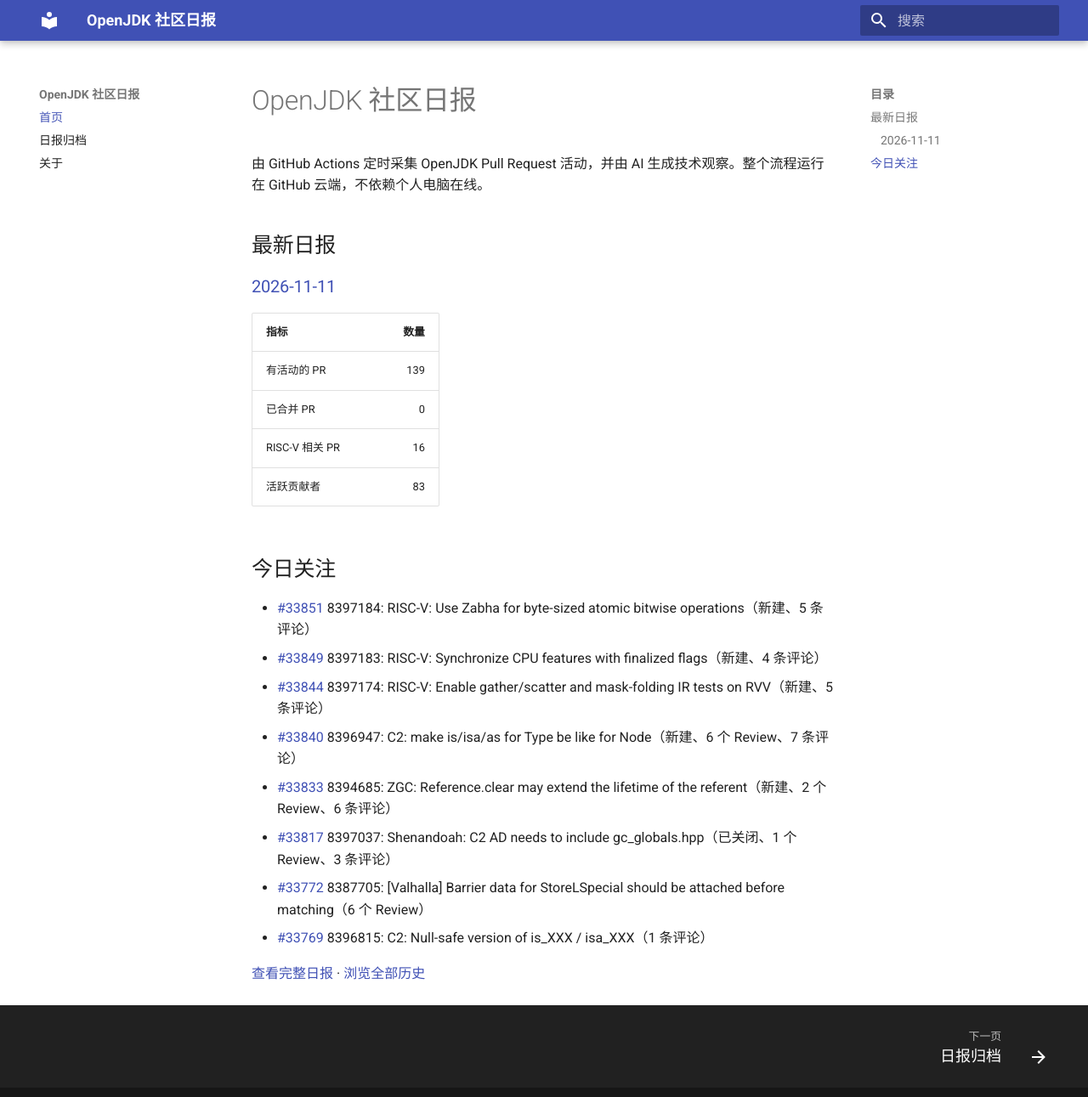
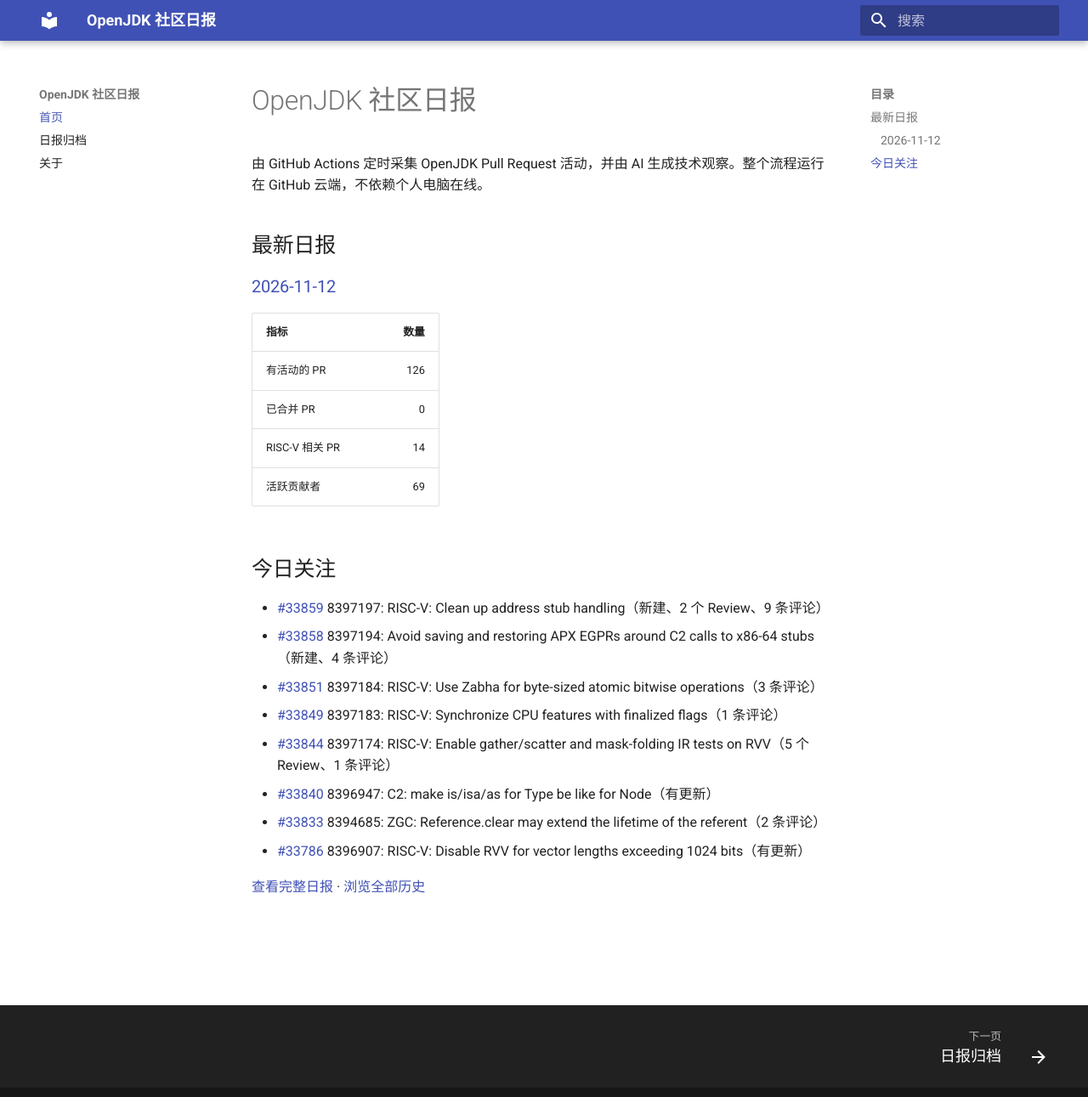
Before and after one commit to DingliZhang/openjdk-daily, an MkDocs documentation site: the page built from docs/index.md, in a window 1280 px wide and 1304 px high. Shown: the top 1291 px of the window at 85% size. Built offline with MkDocs 1.6.1 and Material for MkDocs 9.7.7, drawn with Linux system fonts in a browser that asks for light colours.

Commit message:
report: add OpenJDK daily report

```diff
--- a/docs/index.md
+++ b/docs/index.md
@@ -4,24 +4,24 @@
 
 ## 最新日报
 
-### [2026-11-11](reports/2026/2026-11-11.md)
+### [2026-11-12](reports/2026/2026-11-12.md)
 
 | 指标 | 数量 |
 |---|---:|
-| 有活动的 PR | 139 |
+| 有活动的 PR | 126 |
 | 已合并 PR | 0 |
-| RISC-V 相关 PR | 16 |
-| 活跃贡献者 | 83 |
+| RISC-V 相关 PR | 14 |
+| 活跃贡献者 | 69 |
 
 ## 今日关注
 
-- [#33851](https://github.com/openjdk/jdk/pull/33851) 8397184: RISC-V: Use Zabha for byte-sized atomic bitwise operations（新建、5 条评论）
-- [#33849](https://github.com/openjdk/jdk/pull/33849) 8397183: RISC-V: Synchronize CPU features with finalized flags（新建、4 条评论）
-- [#33844](https://github.com/openjdk/jdk/pull/33844) 8397174: RISC-V: Enable gather/scatter and mask-folding IR tests on RVV（新建、5 条评论）
-- [#33840](https://github.com/openjdk/jdk/pull/33840) 8396947: C2: make is/isa/as for Type be like for Node（新建、6 个 Review、7 条评论）
-- [#33833](https://github.com/openjdk/jdk/pull/33833) 8394685: ZGC: Reference.clear may extend the lifetime of the referent（新建、2 个 Review、6 条评论）
-- [#33817](https://github.com/openjdk/jdk/pull/33817) 8397037: Shenandoah: C2 AD needs to include gc_globals.hpp（已关闭、1 个 Review、3 条评论）
-- [#33772](https://github.com/openjdk/jdk/pull/33772) 8387705: [Valhalla] Barrier data for StoreLSpecial should be attached before matching（6 个 Review）
-- [#33769](https://github.com/openjdk/jdk/pull/33769) 8396815: C2: Null-safe version of is_XXX / isa_XXX（1 条评论）
+- [#33859](https://github.com/openjdk/jdk/pull/33859) 8397197: RISC-V: Clean up address stub handling（新建、2 个 Review、9 条评论）
+- [#33858](https://github.com/openjdk/jdk/pull/33858) 8397194: Avoid saving and restoring APX EGPRs around C2 calls to x86-64 stubs（新建、4 条评论）
+- [#33851](https://github.com/openjdk/jdk/pull/33851) 8397184: RISC-V: Use Zabha for byte-sized atomic bitwise operations（3 条评论）
+- [#33849](https://github.com/openjdk/jdk/pull/33849) 8397183: RISC-V: Synchronize CPU features with finalized flags（1 条评论）
+- [#33844](https://github.com/openjdk/jdk/pull/33844) 8397174: RISC-V: Enable gather/scatter and mask-folding IR tests on RVV（5 个 Review、1 条评论）
+- [#33840](https://github.com/openjdk/jdk/pull/33840) 8396947: C2: make is/isa/as for Type be like for Node（有更新）
+- [#33833](https://github.com/openjdk/jdk/pull/33833) 8394685: ZGC: Reference.clear may extend the lifetime of the referent（2 条评论）
+- [#33786](https://github.com/openjdk/jdk/pull/33786) 8396907: RISC-V: Disable RVV for vector lengths exceeding 1024 bits（有更新）
 
-[查看完整日报](reports/2026/2026-11-11.md) · [浏览全部历史](reports/index.md)
+[查看完整日报](reports/2026/2026-11-12.md) · [浏览全部历史](reports/index.md)
```
Also changed, not shown: docs/reports/2026/2026-11-12.md (added, +228 -0 lines), docs/reports/index.md (+2 -1 lines), 2 other files.
